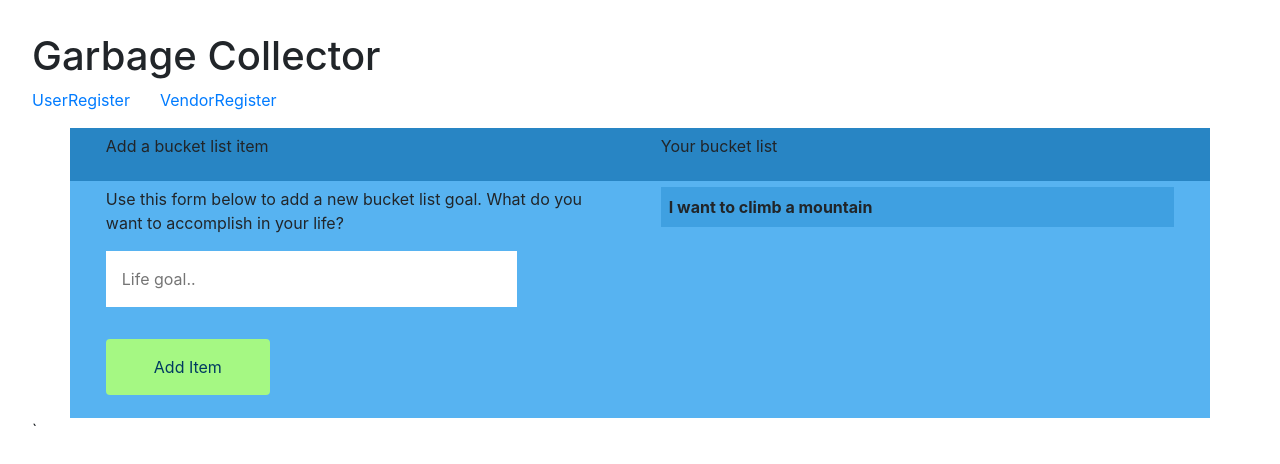
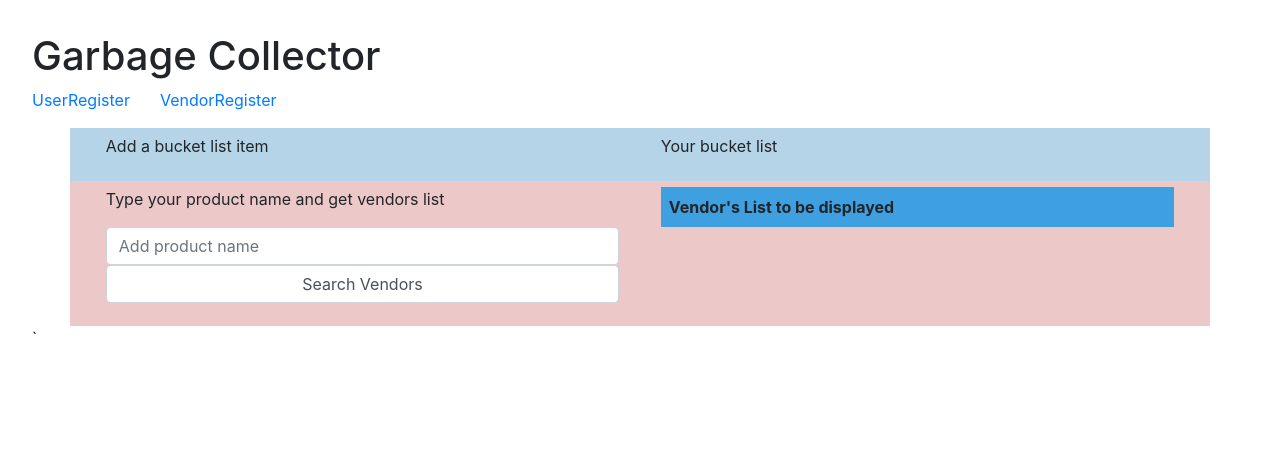
Before and after one commit to Akshay-Pokalwar/Front-end-Garbage-Collector-angular2, an Angular app: page /home in a window 1280 px wide. Shown: the top 464 px of the page. Built offline with nearby package versions, Linux system fonts and the light colour scheme.

Commit message:
user Home page implemented

```diff
--- a/src/app/home/home.component.css
+++ b/src/app/home/home.component.css
@@ -6,10 +6,10 @@
     padding: .4em 1.3em;
 }
 .color-dark {
-    background: #2885C4;
+    background: rgb(182, 212, 231);
 }
 .color-light {
-    background: #57B3F1;
+    background: rgb(236, 200, 200);
 }
 
 input.txt {
--- a/src/app/home/home.component.html
+++ b/src/app/home/home.component.html
@@ -8,16 +8,22 @@
   </div>
   <div class="container color-light">
     <div class="col">
-      <p class="sm">Use this form below to add a new bucket list goal. What do you want to accomplish in your life?</p>
+      <p class="sm">Type your product name and get vendors list</p>
 
-      <form>
-        <input type="text" class="txt" name="item" placeholder="Life goal..">
-        <input type="submit" class="btn" value="Add Item">
+      <form class="form-group">
+        <input type="text" name="pid" class="form-control" [(ngModel)]="productName" placeholder="Add product name">
+        <input type="submit" class="btn" (click)="search()" class="form-control" value="Search Vendors">
       </form>
+      {{productName}}
     </div>
     <div class="col">
       <p class="life-container">
-        I want to climb a mountain
+        Vendor's List to be displayed
       </p>
+      <div *ngFor="let item of items">
+            <p><b>Name : </b>{{item.name}}</p>
+            <p><b>price : </b>{{item.price}}</p>
+      </div>
+      <p>{{mesage}}</p>
     </div>
   </div>
--- a/src/app/home/home.component.ts
+++ b/src/app/home/home.component.ts
@@ -1,4 +1,5 @@
 import { Component, OnInit } from '@angular/core';
+import { HttpClient, HttpHeaders } from '@angular/common/http';
 
 @Component({
   selector: 'app-home',
@@ -7,9 +8,39 @@ import { Component, OnInit } from '@angular/core';
 })
 export class HomeComponent implements OnInit {
 
-  constructor() { }
+  public items:any=[];
+  public productid:number=null;
+  public productName:any;
+  public message:String;
+  constructor(private http:HttpClient) { }
 
   ngOnInit() {
   }
 
+  search()
+  {
+    //console.log(this.productName);
+    if(this.productName=="plastic" || this.productName=="Plastic")
+    {
+      this.productid=1;
+      //console.log(this.productid);
+    }
+    else if(this.productName=='electronics' || this.productName=='Electronics')
+    {
+      this.productid=2;
+      //console.log(this.productid);
+    }
+    else if(this.productName=='garbage' || this.productName=='Garbage')
+    {
+      this.productid=3;
+      //console.log(this.productid);
+    }
+    //console.log(this.productid+"after");
+    this.http.get("http://localhost:8080/vendor/usersearch/"+this.productid).subscribe(
+      data=>{
+        this.items =data;
+      });
+
+  }
+
 }
--- a/src/app/login/login.component.ts
+++ b/src/app/login/login.component.ts
@@ -37,7 +37,7 @@ export class LoginComponent implements OnInit {
     console.log(sessionStorage.getItem(this.key));
     if(sessionStorage.getItem(this.key)!=null)
     {
-      this.router.navigate([''], {relativeTo: this.route});
+      this.router.navigate(['/home'], {relativeTo: this.route});
     }
 
 
--- a/src/app/vendor-login/vendor-login.component.ts
+++ b/src/app/vendor-login/vendor-login.component.ts
@@ -26,6 +26,7 @@ export class VendorLoginComponent implements OnInit {
     private route: ActivatedRoute,private appcom:AppComponent  ) { }
 
   ngOnInit() {
+    //sessionStorage.setItem(this.key,null);
   }
 
   login()
@@ -37,16 +38,16 @@ export class VendorLoginComponent implements OnInit {
 
 
     );
-    //sessionStorage.setItem(this.key,data["UserName"]),
-    console.log(sessionStorage.getItem(this.key));
-    if(sessionStorage.getItem(this.key)!=null)
-    {
-      //this.appc.setStatus(false);
-      console.log(sessionStorage.getItem(this.key));
-      this.router.navigate(['./register'], {relativeTo: this.route});
-    }
-    console.log("outside"+sessionStorage.getItem(this.key));
-    //this.router.navigate(['./register'], {relativeTo: this.route});
+    //sessionStorage.setItem(this.key,null);
+    //console.log(sessionStorage.getItem(this.key));
+    // if(sessionStorage.getItem(this.key)!=null)
+    // {
+    //   //this.appc.setStatus(false);
+    //   console.log(sessionStorage.getItem(this.key));
+    //   this.router.navigate([''], {relativeTo: this.route});
+    // }
+    // console.log("outside"+sessionStorage.getItem(this.key));
+    // //this.router.navigate(['./register'], {relativeTo: this.route});
 
   }
 
--- a/src/app/vendorregister/vendorregister.component.ts
+++ b/src/app/vendorregister/vendorregister.component.ts
@@ -30,7 +30,7 @@ export class VendorregisterComponent implements OnInit {
   public products:{}[]=[];
   public productsArray:{id:number,price:number}[]=[];
   public inputType:String='password';
-  vendorSession:boolean=true;
+  vendorSession:boolean=false;
 
   submitted = false;
 
@@ -50,10 +50,11 @@ export class VendorregisterComponent implements OnInit {
 
 
   ngOnInit() {
-    if(sessionStorage.getItem("vendorusername")!=null)
-    {
-      this.vendorSession=!this.vendorSession;
-    }
+    sessionStorage.setItem("vendorusername",null);
+    // if(sessionStorage.getItem("vendorusername")!=null)
+    // {
+    //   this.vendorSession=!this.vendorSession;
+    // }
   }
 
 
@@ -134,7 +135,7 @@ export class VendorregisterComponent implements OnInit {
     // console.log(this.productsArray);
     // this.products.push(this.productsArray);
     // console.log(this.products);
-    this.http.post("http://localhost:8080/vendor",JSON.stringify(obj)).subscribe(
+    this.http.post("http://localhost:8080/vendor",obj).subscribe(
       data=>console.log(data)
     );
 
```
